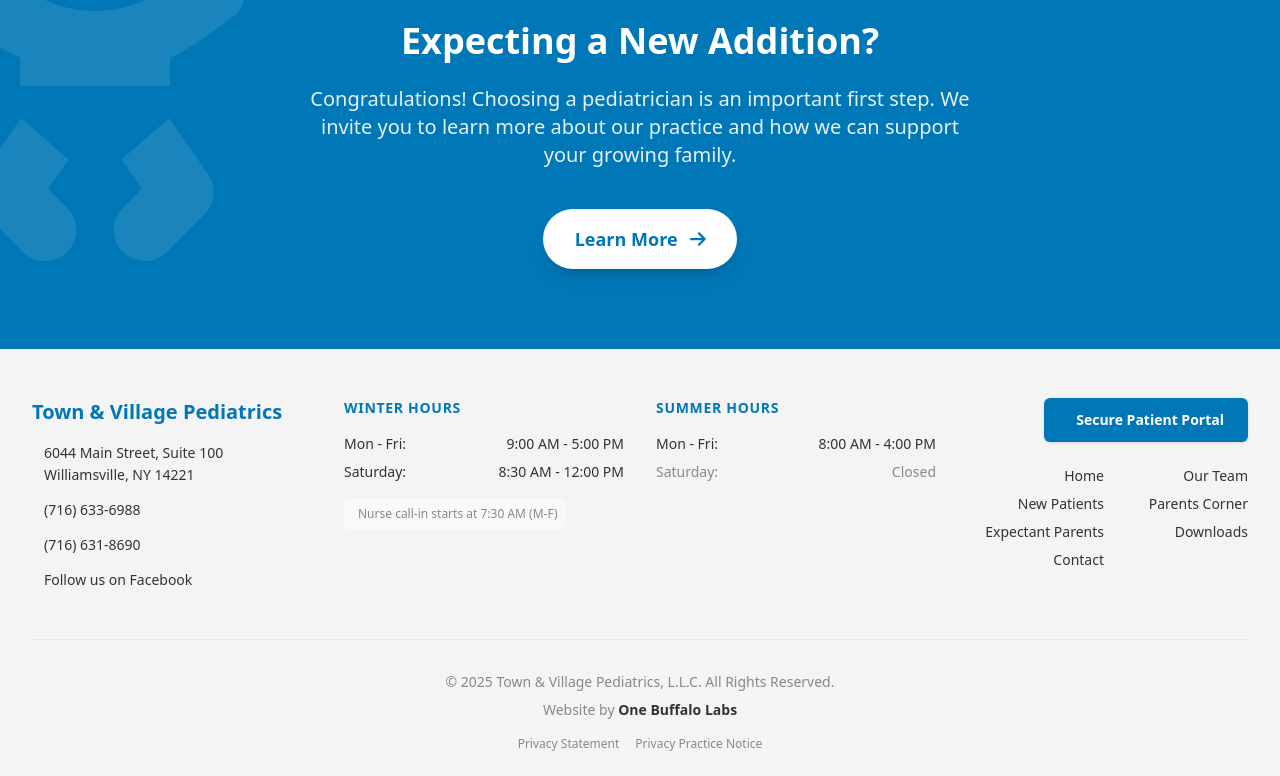
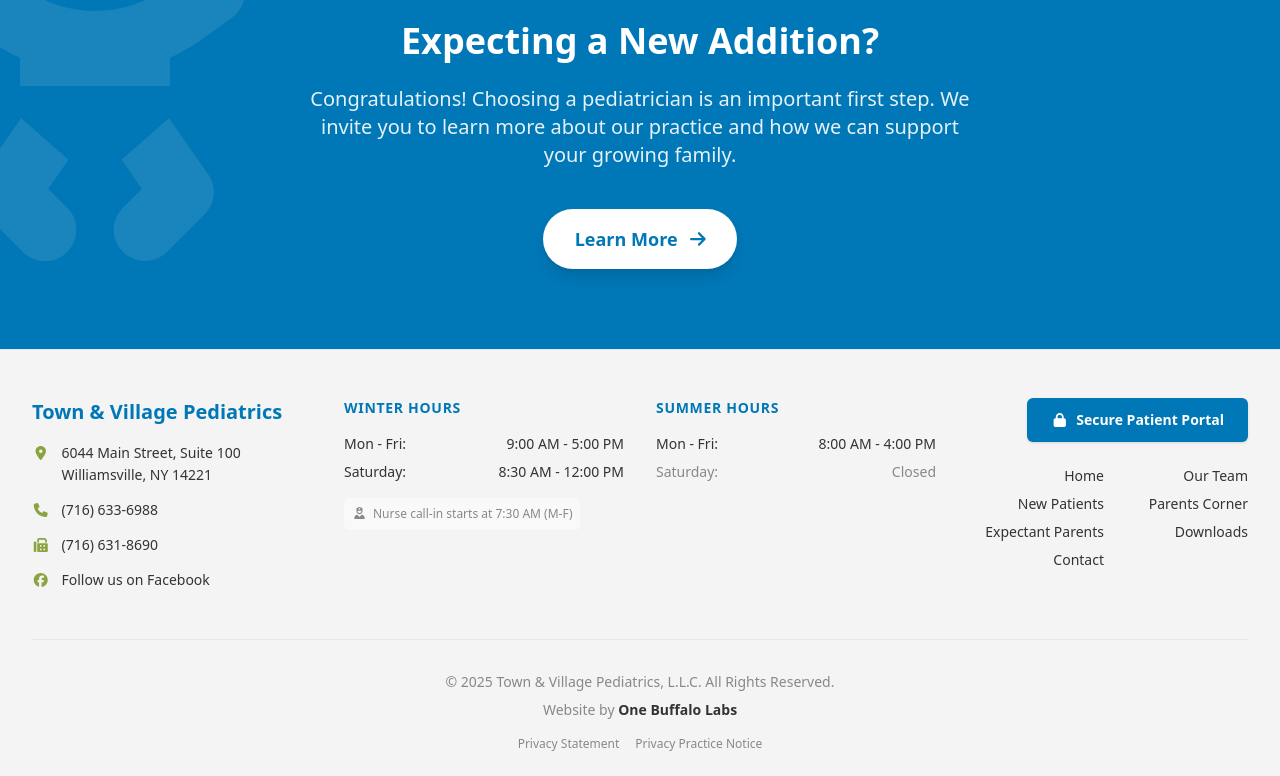
Before and after one commit to OneBuffaloLabsClients/townandvillagepediatrics.com, a Next.js app: page / in a window 1280 px wide. Shown: the part 1472-2248 px from the top of the page. Built offline with nearby package versions, Linux system fonts and the light colour scheme.

Commit message:
Fixed fontawesome issues in footer

```diff
--- a/src/components/Footer.tsx
+++ b/src/components/Footer.tsx
@@ -1,4 +1,15 @@
+'use client';
+
 import Link from 'next/link';
+import { FontAwesomeIcon } from '@fortawesome/react-fontawesome';
+import { faFacebook } from '@fortawesome/free-brands-svg-icons';
+import {
+  faLocationDot,
+  faPhone,
+  faFax,
+  faUserNurse,
+  faLock,
+} from '@fortawesome/free-solid-svg-icons';
 
 const Footer = () => {
   const currentYear = new Date().getFullYear();
@@ -15,7 +26,11 @@ const Footer = () => {
             </h2>
             <address className="not-italic space-y-3 text-sm leading-relaxed">
               <p className="flex items-start">
-                <i className="fa-solid fa-location-dot mt-1 mr-3 text-[var(--color-primary-action)]"></i>
+                <FontAwesomeIcon
+                  icon={faLocationDot}
+                  className="mt-1 mr-3 text-[var(--color-primary-action)] fa-fw"
+                  aria-hidden="true"
+                />
                 <span>
                   6044 Main Street, Suite 100
                   <br />
@@ -23,7 +38,11 @@ const Footer = () => {
                 </span>
               </p>
               <p className="flex items-center">
-                <i className="fa-solid fa-phone mr-3 text-[var(--color-primary-action)]"></i>
+                <FontAwesomeIcon
+                  icon={faPhone}
+                  className="mr-3 text-[var(--color-primary-action)] fa-fw"
+                  aria-hidden="true"
+                />
                 <a
                   href="tel:7166336988"
                   className="hover:text-[var(--color-secondary-accent)] transition-colors">
@@ -31,11 +50,20 @@ const Footer = () => {
                 </a>
               </p>
               <p className="flex items-center">
-                <i className="fa-solid fa-fax mr-3 text-[var(--color-primary-action)]"></i>
+                <FontAwesomeIcon
+                  icon={faFax}
+                  className="mr-3 text-[var(--color-primary-action)] fa-fw"
+                  aria-hidden="true"
+                />
                 <span>(716) 631-8690</span>
               </p>
               <p className="flex items-center">
-                <i className="fa-brands fa-facebook mr-3 text-[var(--color-primary-action)]"></i>
+                {/* --- THIS IS THE UPDATED ICON --- */}
+                <FontAwesomeIcon
+                  icon={faFacebook}
+                  className="mr-3 text-[var(--color-primary-action)] fa-fw"
+                  aria-hidden="true"
+                />
                 <a
                   href="https://www.facebook.com/profile.php?id=100063700055587"
                   target="_blank"
@@ -64,7 +92,7 @@ const Footer = () => {
               </li>
             </ul>
             <p className="mt-4 text-xs text-[var(--color-text-muted)] bg-white/50 p-2 rounded-md inline-block">
-              <i className="fa-solid fa-user-nurse mr-1.5"></i>
+              <FontAwesomeIcon icon={faUserNurse} className="mr-1.5 fa-fw" aria-hidden="true" />
               Nurse call-in starts at 7:30 AM (M-F)
             </p>
           </div>
@@ -93,7 +121,7 @@ const Footer = () => {
               target="_blank"
               rel="noopener noreferrer"
               className="mb-6 inline-flex w-full lg:w-auto items-center justify-center rounded-md bg-[var(--color-secondary-accent)] px-6 py-3 text-sm font-bold text-white shadow-sm transition-all hover:bg-[#005f91] hover:shadow-md">
-              <i className="fa-solid fa-lock mr-2"></i>
+              <FontAwesomeIcon icon={faLock} className="mr-2 fa-fw" aria-hidden="true" />
               Secure Patient Portal
             </a>
             <nav
```
